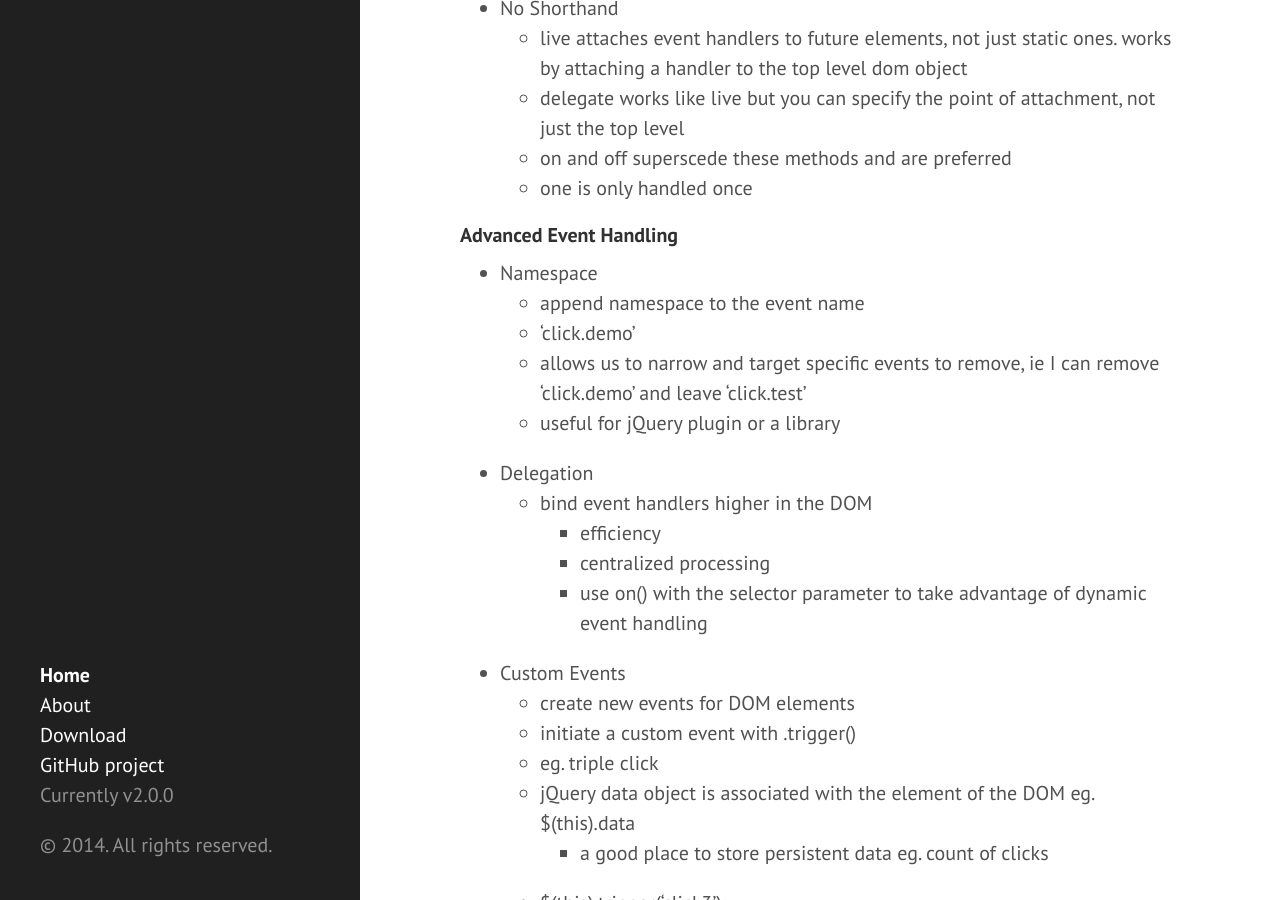
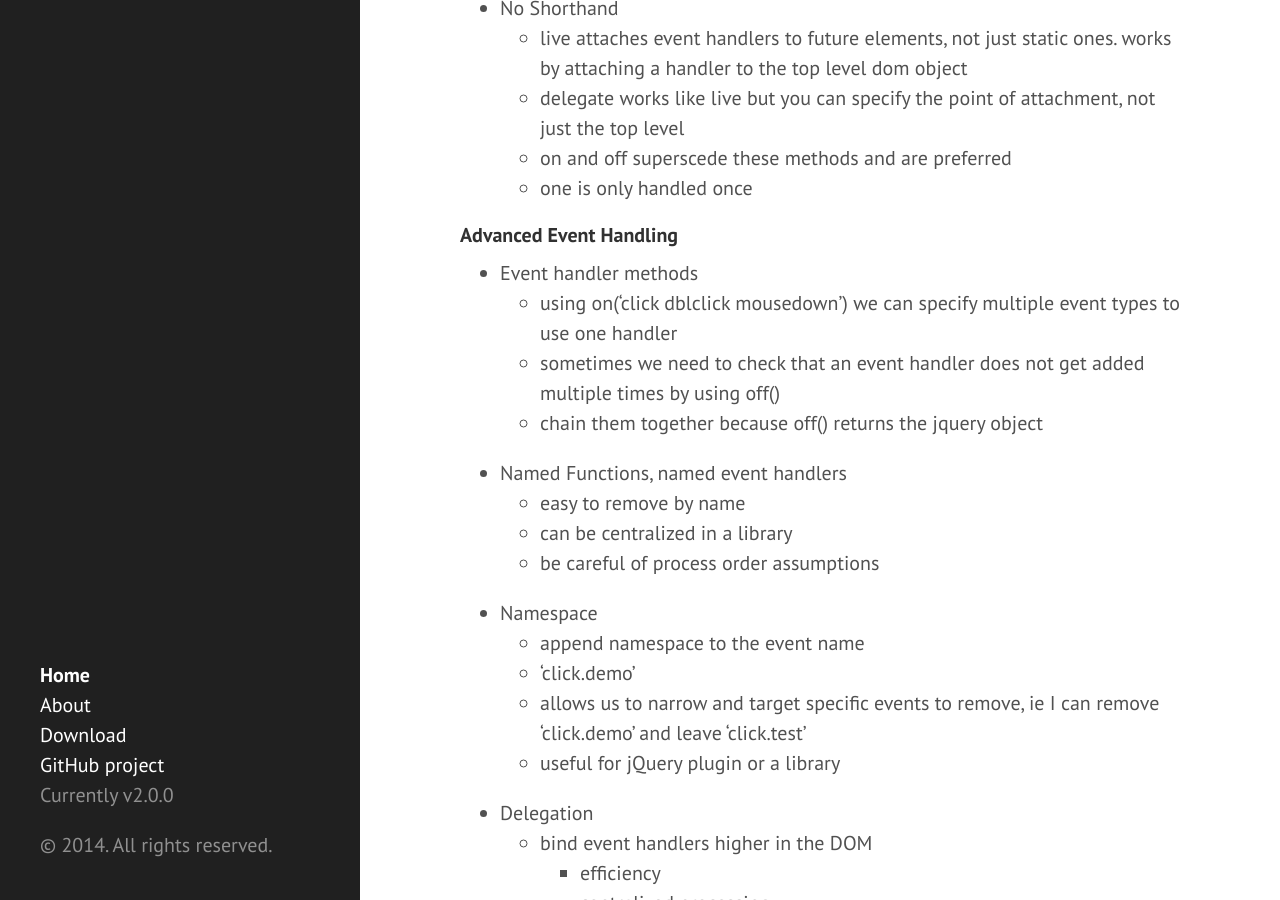
Before and after one commit to eneiand/eneiand.github.io, a Jekyll site: the page built from index.html, in a window 1280 px wide and 900 px high, scrolled down 3449 px. Built offline with Jekyll 4.4.1, drawn with Linux system fonts in a browser that asks for light colours; Markdown is read by kramdown in place of the engine named in the settings; the list of posts is cut into pages by our own code.

Commit message:
Update 2014-10-09-advanced-javascript-and-jQuery.md

```diff
--- a/_posts/2014-10-09-advanced-javascript-and-jQuery.md
+++ b/_posts/2014-10-09-advanced-javascript-and-jQuery.md
@@ -66,6 +66,14 @@
   * one is only handled once
 
 #### Advanced Event Handling
+* Event handler methods
+  * using on('click dblclick mousedown') we can specify multiple event types to use one handler
+  * sometimes we need to check that an event handler does not get added multiple times by using off()
+  * chain them together because off() returns the jquery object
+* Named Functions, named event handlers
+  *  easy to remove by name
+  *  can be centralized in a library
+  *  be careful of process order assumptions
 * Namespace
   *  append namespace to the event name
   *  'click.demo'
```
